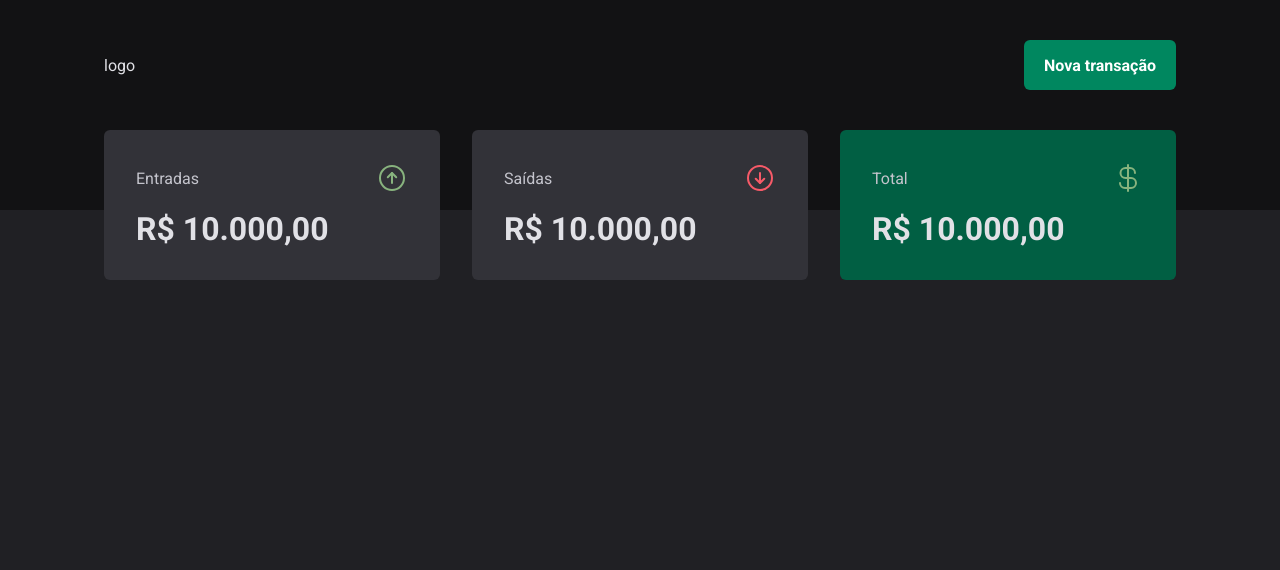
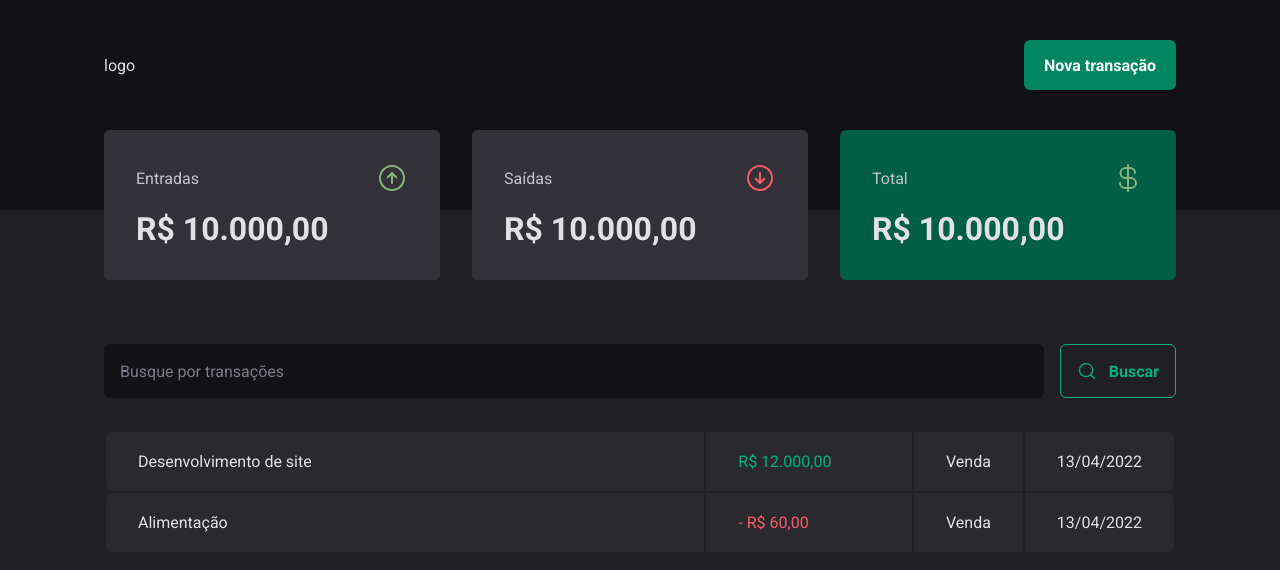
Before and after one commit to LcnFilardi/Finance_control, a React (Vite) app: page / in a window 1280 px wide. Shown: the top 570 px of the page. Built offline with nearby package versions, Linux system fonts and the light colour scheme.

Commit message:
Search UI implementation

```diff
--- /dev/null
+++ b/src/pages/Transations/components/SearchForm/index.tsx
@@ -0,0 +1,16 @@
+import { MagnifyingGlass } from "phosphor-react";
+import { SearchFormContainer } from "./styles";
+
+export function SearchForm() {
+
+    return (
+        <SearchFormContainer>
+            <input type="text" placeholder="Busque por transações"/>
+
+            <button>
+                <MagnifyingGlass size={20}/>
+                Buscar
+            </button>
+        </SearchFormContainer>
+    )
+}
--- /dev/null
+++ b/src/pages/Transations/components/SearchForm/styles.ts
@@ -0,0 +1,42 @@
+import styled from "styled-components";
+
+export const SearchFormContainer = styled.form`
+    display: flex;
+    gap: 1rem;
+
+    input {
+        flex: 1;
+        border-radius: 6px;
+        border: 0;
+        background: ${props => props.theme['gray-900']};
+        color: ${props => props.theme['gray-300']};
+        padding: 1rem;
+
+        &::placeholder {
+            color: ${props => props.theme['gray-500']};
+
+        }
+    }
+
+    button {
+        display: flex;
+        align-items: center;
+        gap: 0.75rem;
+
+        border: 0;
+        padding: 1rem;
+        background: transparent;
+        border: 1px solid ${props=> props.theme['green-300']};
+        color: ${props => props.theme['green-300']};
+        font-weight: bold;
+        border-radius: 6px;
+
+        &:hover {
+            background: ${props => props.theme['green-500']};
+            border-color: ${props => props.theme['green-500']};
+            color: ${props => props.theme.white};
+            transition: background-color 0.2s, color 0.2s, border-color 0.2s;
+        }
+    }
+
+`;
--- a/src/pages/Transations/index.tsx
+++ b/src/pages/Transations/index.tsx
@@ -1,12 +1,46 @@
 import { Header } from "../../componentes/Header";
 import { Summary } from "../../componentes/Summary";
+import { SearchForm } from "./components/SearchForm";
+import { PriceHighlight, TransactionsContainer, TransactionsTable } from "./styles";
 
-export function Transations( ) {
-    return(
+export function Transations() {
+    return (
 
         <div>
-            <Header/>
-            <Summary/>
+            <Header />
+            <Summary />
+
+            <TransactionsContainer>
+
+                <SearchForm/>
+
+                <TransactionsTable>
+                    <table>
+                        <tbody>
+                            <tr>
+                                <td width="60%">Desenvolvimento de site</td>
+                                <td width={"20%"}>
+                                    <PriceHighlight variant="income">
+                                        R$ 12.000,00
+                                    </PriceHighlight>
+                                </td>
+                                <td>Venda</td>
+                                <td>13/04/2022</td>
+                            </tr>
+                            <tr>
+                                <td width="60%">Alimentação</td>
+                                <td width={"20%"}>
+                                    <PriceHighlight variant="outcome">
+                                        - R$ 60,00
+                                    </PriceHighlight>
+                                </td>
+                                <td>Venda</td>
+                                <td>13/04/2022</td>
+                            </tr>
+                        </tbody>
+                    </table>
+                </TransactionsTable>
+            </TransactionsContainer>
         </div>
     )
 }
--- a/src/pages/Transations/styles.ts
+++ b/src/pages/Transations/styles.ts
@@ -0,0 +1,38 @@
+import styled from "styled-components";
+
+export const TransactionsContainer = styled.main`
+    width: 100%;
+    max-width: 1120px;
+    margin: 4rem auto 0;
+    padding: 0 1.5rem;
+`;
+
+export const TransactionsTable = styled.table`
+    width: 100%;
+    border-collapse: separate;
+    border-spacing: 0 0.5rem;
+    margin-top: 1.5rem;
+
+    td {
+        padding: 1.25rem 2rem;
+        background: ${props => props.theme['gray-700']};
+
+        &:first-child{
+            border-top-left-radius: 6px;
+            border-bottom-left-radius: 6px;
+        }
+
+        &:last-child {
+            border-top-right-radius: 6px;
+            border-bottom-right-radius: 6px;
+        }
+    }
+`;
+
+interface PriceHighlightProps {
+    variant: 'income' | 'outcome';
+}
+
+export const PriceHighlight = styled.span<PriceHighlightProps>`
+    color: ${props => props.variant === 'income' ? props.theme['green-300'] : props.theme['red-300']};
+`;
```
